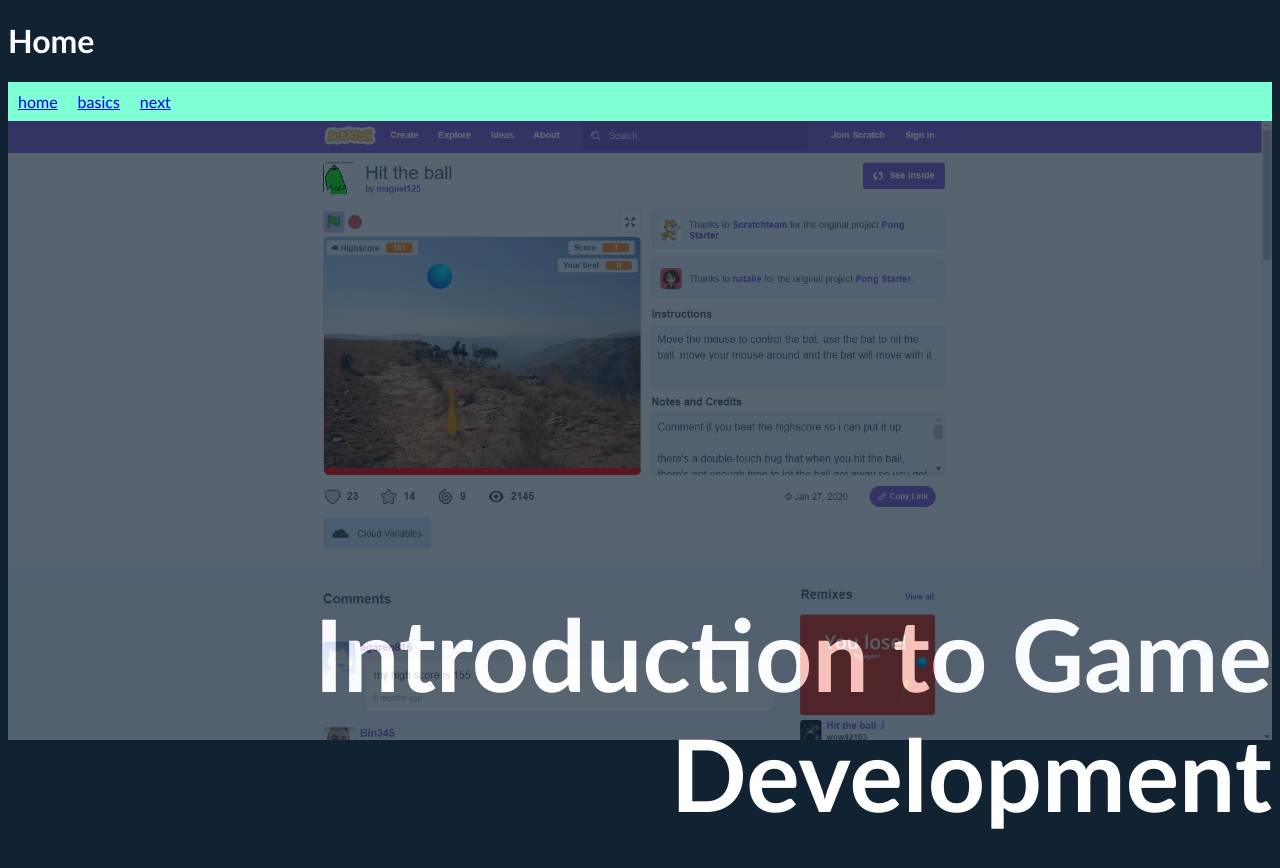
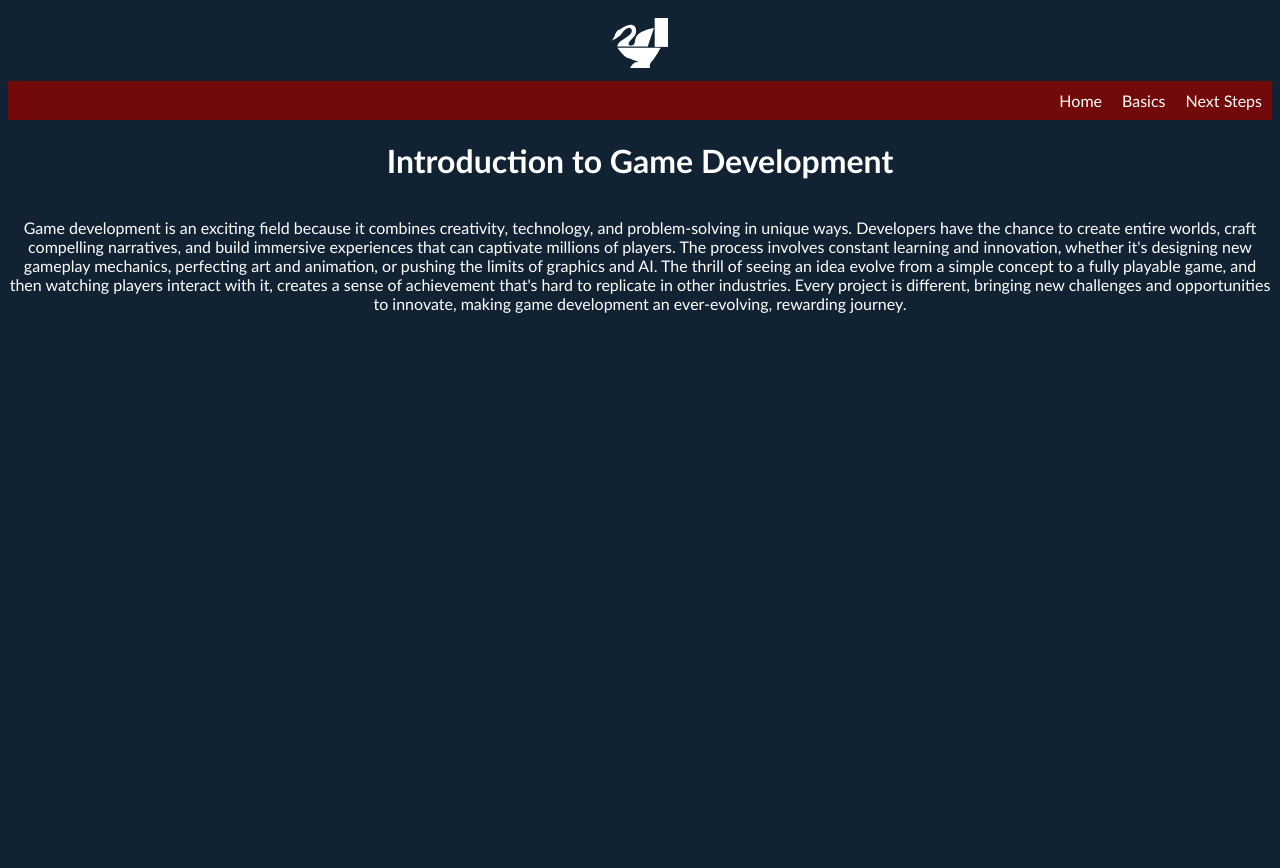
Before and after one commit to idotic-kid/91903-practice, a plain HTML site: page index.html in a window 1280 px wide. After the commit the page ends 800 px from the top, so only its background shows below. Drawn offline with Linux system fonts and the light colour scheme.

Commit message:
todays work

```diff
--- a/index.html
+++ b/index.html
@@ -8,22 +8,23 @@
 </head>
 <body>
     <header>
-        <h1>
-        Home
-    </h1>
-    <nav>
-        <div class="navitem"><a href="index.html">home</a></div>
-        <div class="navitem"><a href="basics.html">basics</a></div>
-        <div class="navitem"><a href="next.html">next</a></div>
+        <img src='Westlake_Boys_High_School_Logo.svg'>
+
+        <nav>
+        <div class="navitem"><a href="index.html">Home</a></div>
+        <div class="navitem"><a href="basics.html">Basics</a></div>
+        <div class="navitem"><a href="next.html">Next Steps</a></div>
     </nav>
     </header>
     <main>
         <div class="hero">
-            <img src="screenshot1 slop.png" alt="slop game">
             <h1>
                 Introduction to Game Development
             </h1>
         </div>
+        <p>
+            Game development is an exciting field because it combines creativity, technology, and problem-solving in unique ways. Developers have the chance to create entire worlds, craft compelling narratives, and build immersive experiences that can captivate millions of players. The process involves constant learning and innovation, whether it's designing new gameplay mechanics, perfecting art and animation, or pushing the limits of graphics and AI. The thrill of seeing an idea evolve from a simple concept to a fully playable game, and then watching players interact with it, creates a sense of achievement that's hard to replicate in other industries. Every project is different, bringing new challenges and opportunities to innovate, making game development an ever-evolving, rewarding journey.
+        </p>
     </main>
 </body>
 </html>
--- a/style.css
+++ b/style.css
@@ -1,11 +1,28 @@
 body{
     font-family: calibri;
     background-color: #123;
+    color: #fff;
+    display: flex;
+    flex-direction: column;
+    text-align: center;
+}
+
+header{
+    background-color: #123;
+    flex-direction: column;
+    align-items: center;
 }
 
 header nav{
     display: flex;
-    background-color: aquamarine;
+    width: 100%;
+    justify-content: right;
+    background-color: #720a0a;
+}
+
+header img{
+    margin: 10px;
+    height: 50px;
 }
 
 .navitem{
@@ -13,8 +30,9 @@ header nav{
     transition: 0.2s;
 }
 
-h1{
+.navitem a{
     color: #fff;
+    text-decoration: none;
 }
 
 .navitem:hover{
@@ -22,16 +40,14 @@ h1{
 }
 
 .hero{
-    width: 100%
+    overflow: hidden;
+}
+
+.hero h1{
+    z-index: 10;
 }
 
 .hero img{
     width: 100%;
-    opacity: 0.3;
+    z-index: 4;
 }
-
-.hero h1{
-    text-align: right;
-    margin-top: -150px;
-    font-size: 100px;
-}
```
Also changed, not shown: 622227fd2ce3cc0455a88166_blog-gamedev-fullsize.png (added), Westlake_Boys_High_School_Logo.svg (added), 1 other file.
